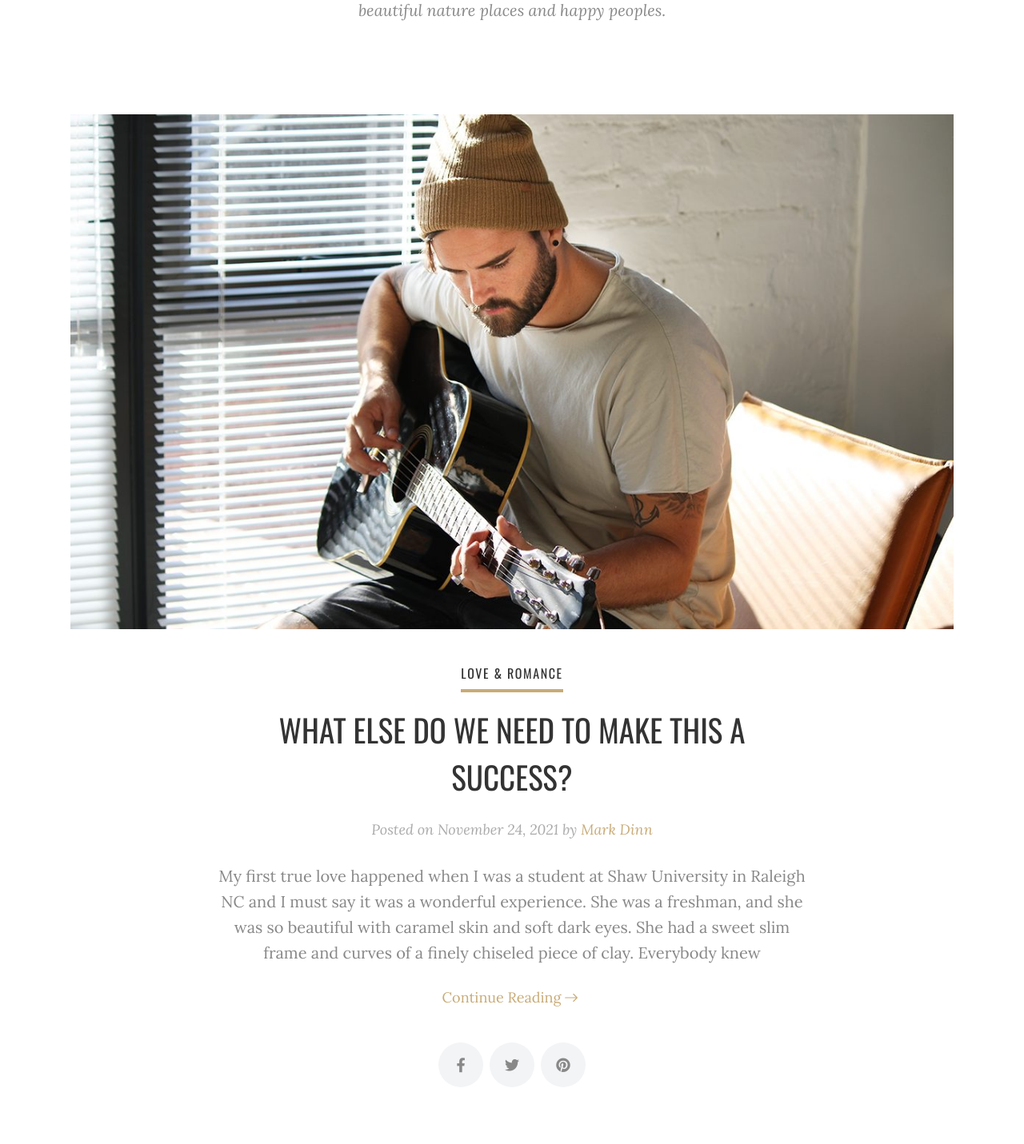
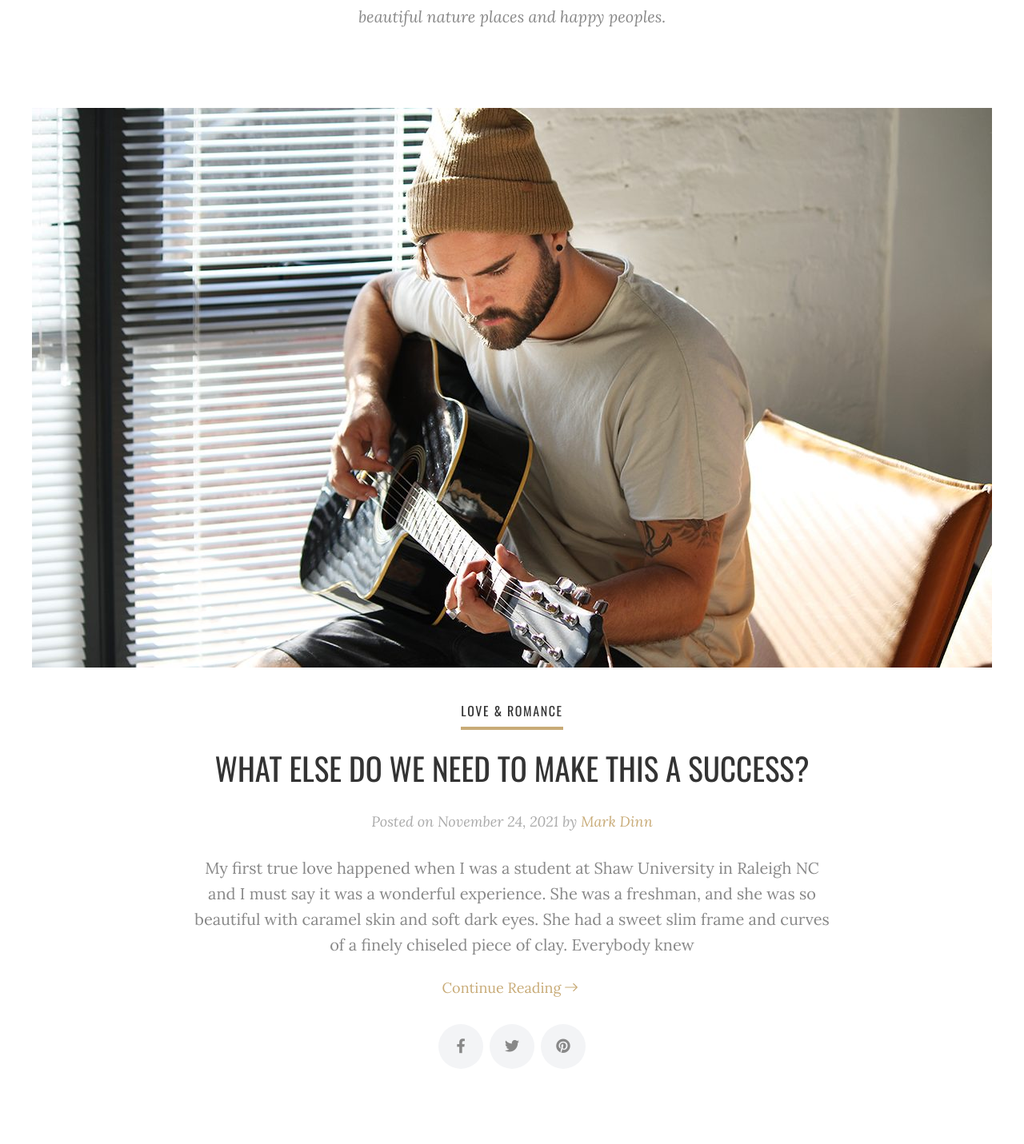
Before and after one commit to statichunt/techfeed-nextjs, a Next.js app: page / in a window 1280 px wide. Shown: the part 542-1973 px from the top of the page at 80% size. Built offline with nearby package versions, Linux system fonts and the light colour scheme.

Commit message:
update: home page

```diff
--- a/component/Blog/BlogPage.js
+++ b/component/Blog/BlogPage.js
@@ -22,17 +22,17 @@ const BlogPage = ({ posts, page, blogData }) => {
   });
   return (
     <>
-      <h1 className="pageTitle">{blogData.frontmatter.title}</h1>
+      <h1 className="pageTitle mt-16 md:mt-24">{blogData.frontmatter.title}</h1>
       <div
         dangerouslySetInnerHTML={{ __html: marked.parse(blogData.content) }}
         className="markdown mt-12"
         //
       ></div>
 
-      <div className="container postContents mx-auto">
+      <div className="container postContents mx-auto mb-16 md:mb-24">
         {currentPosts.map((blog) => (
           <div className=" blog" key={blog.slug}>
-            <div className=" blogImage">
+            <div className=" blogImage mb-8">
               <Link href={`/post/${blog.slug}`}>
                 <a>
                   <Image
@@ -48,15 +48,15 @@ const BlogPage = ({ posts, page, blogData }) => {
               </Link>
             </div>
 
-            <div className="h-auto my-6 sm:h-60 py-4">
-              <div className="blogTitle">
+            <div className="h-auto md:h-60 ">
+              <div className="blogTitle text-2xl md:text-xl">
                 <h3>
                   <Link href={`/post/${blog.slug}`}>
                     <a>{blog.frontmatter.title}</a>
                   </Link>
                 </h3>
               </div>
-              <div className="postsData leading-8">
+              <div className="postsData">
                 {blog.frontmatter.excerpt ? (
                   <p>{blog.frontmatter.excerpt.slice(0, 200)}</p>
                 ) : (
@@ -66,7 +66,7 @@ const BlogPage = ({ posts, page, blogData }) => {
             </div>
           </div>
         ))}
-        <div className="w-full sm:px-16 mx-auto flex justify-between  my-8 md:mt-12 transition">
+        <div className="w-full sm:px-16 mx-auto flex justify-between transition">
           <Pagination
             pageNumber={pageNumber}
             page={page}
--- a/component/Footer.js
+++ b/component/Footer.js
@@ -7,9 +7,9 @@ const Footer = () => {
   const { socialMedia } = socialIcon;
   const { footer } = footerData;
   return (
-    <div className="md:pb-16 md:pt-16 py-10 border-t border-borderDark">
+    <div className="md:py-16 py-10 border-t border-borderDark">
       <div className="flex flex-col justify-center items-center w-11/12 mx-auto">
-        <div className="flex ">
+        <div className="flex mb-4 sm:mb-8">
           {socialMedia.map((data) => (
             <Link href={data.link} key={data.name}>
               <a className="" target="_blank" rel="noflow">
@@ -20,7 +20,7 @@ const Footer = () => {
             </Link>
           ))}
         </div>
-        <div className="text-center mt-6 font-secondary text-large ">
+        <div className="text-center font-secondary text-large ">
           <p>
             <p
               className="inline-block markdown text-large"
--- a/component/Post.js
+++ b/component/Post.js
@@ -28,9 +28,9 @@ const Post = ({ value, page }) => {
         {currentPosts.map((data) => (
           <div
             key={data.slug}
-            className="w-full mt-6 md:mt-12 mb-8 md:px-12 block"
+            className="w-full mb-16 sm:mb-24 block"
           >
-            <div className="block">
+            <div className="block mb-10">
               <Image
                 alt="abc"
                 src={data.frontmatter.image}
@@ -41,8 +41,8 @@ const Post = ({ value, page }) => {
                 priority
               />
             </div>
-            <div className=" xl:w-4/6 lg:w-5/6 leading-8 w-full mx-auto">
-              <div className="text-center mt-6 mb-7 md:mt-10">
+            <div className="w-full mx-auto lg:w-4/6">
+              <div className="text-center mb-7">
                 <div className="mb-1.5">
                   <Link href={`/category/${data.category}`}>
                     {
@@ -52,14 +52,13 @@ const Post = ({ value, page }) => {
                     }
                   </Link>
                 </div>
-                <h2 className="heading transition hover:opacity-70 my-6 leading-normal ">
+                <h2 className="heading mt-7 mb-6 transition hover:opacity-70">
                   <Link href={`/post/${data.slug}`}>
                     <a>{data.frontmatter.title}</a>
                   </Link>
                 </h2>
-
                 <div className="">
-                  <p className="  italic font-secondary md:text-lg text-sm font-normal text-textGray">
+                  <p className=" italic font-secondary md:text-lg text-sm font-normal text-textGray">
                     Posted on{" "}
                     {currentDate.getFullYear() >
                     new Date(data.frontmatter.date).getFullYear() ? (
@@ -101,7 +100,6 @@ const Post = ({ value, page }) => {
                   </p>
                 </div>
               </div>
-
               <div className="postsData text-center">
                 {data.frontmatter.excerpt ? (
                   <p>{data.frontmatter.excerpt}</p>
@@ -109,11 +107,10 @@ const Post = ({ value, page }) => {
                   <p>{data.content.slice(0, 300).replace(/[!@#$%^&*]/g, "")}</p>
                 )}
               </div>
-
-              <div className="mt-6">
-                <div className="hover  flex-order mb-10">
+              <div className="">
+                <div className="hover flex-order mb-8">
                   <Link href={`/post/${data.slug}`}>
-                    <a className="flex-order text-large  capitalize ">
+                    <a className="flex-order sm:text-large text-base capitalize ">
                       continue reading
                       <span className="mx-1">
                         <BsArrowRight />
@@ -154,7 +151,7 @@ const Post = ({ value, page }) => {
         ))}
 
         {/* pagination  */}
-        <div className="w-full lg:w-4/6 mx-auto flex justify-between mb-8">
+        <div className="w-full mx-auto flex justify-between mb-16 sm:mb-24">
           <Pagination pageNumber={pageNumber} page={page}></Pagination>
         </div>
       </div>
--- a/pages/categories/index.js
+++ b/pages/categories/index.js
@@ -9,9 +9,9 @@ const Categories = ({ posts }) => {
 
   return (
     <Layout title="Category">
-      <h1 className="pageTitle">All Categories </h1>
+      <h1 className="pageTitle mt-16 md:mt-24">All Categories </h1>
 
-      <div className="categoryContainer postContents mb-8 md:mb-0">
+      <div className="categoryContainer postContents">
         {filterCategory.map((data) => (
           <Link key={data} href={`/category/${data.replace(/ /g, "-")}`}>
             <a className="capitalize ">
--- a/styles/globals.css
+++ b/styles/globals.css
@@ -5,7 +5,7 @@
 @layer components {
   /* common class */
   .heading {
-    @apply text-h4 md:text-h2 font-primary text-textDark my-3 font-medium uppercase;
+    @apply text-h5 md:text-h2 font-primary text-textDark my-3 font-medium uppercase;
   }
   .title {
     @apply font-primary text-base leading-7 pb-2 relative border-b-4 border-primaryColor cursor-pointer text-dark tracking-widest font-normal uppercase;
@@ -21,10 +21,10 @@
   }
   /*home page section */
   .postContents {
-    @apply px-4 sm:px-10 flex-order flex-wrap mx-auto md:my-10 font-secondary;
+    @apply px-4 sm:px-10 flex-order flex-wrap mx-auto font-secondary;
   }
   .postsData {
-    @apply font-secondary text-xl font-normal leading-8 text-center text-textColor;
+    @apply font-secondary sm:text-xl font-normal leading-7 sm:leading-8 text-center text-textColor pb-6;
   }
 
   /* nav and menubar section */
@@ -58,7 +58,7 @@
   }
   /* pagination */
   .buttonClass {
-    @apply sm:w-24 w-20 h-12 sm:h-12 rounded-full font-secondary uppercase bg-dark transition duration-300 ease-in-out hover:bg-primaryColor text-white block my-5 sm:text-base text-xs;
+    @apply sm:w-24 w-20 h-12 sm:h-12 rounded-full font-secondary uppercase bg-dark transition duration-300 ease-in-out hover:bg-primaryColor text-white block sm:text-base text-xs;
   }
   .buttonClass[disabled] {
     @apply cursor-not-allowed hover:bg-dark opacity-50;
@@ -85,11 +85,11 @@
   }
 
   .categoryTitle {
-    @apply md:mt-8 md:mb-24 text-dark transition duration-150 ease-in-out hover:opacity-70 p-2 lg:p-4 rounded-sm font-primary text-2xl;
+    @apply mb-6 md:mb-24 text-dark transition duration-150 ease-in-out hover:opacity-70  md:p-4 rounded-sm font-primary text-2xl;
   }
   /* both blog and category card */
   .blog {
-    @apply w-full md:w-1/2 lg:w-1/3 md:pr-5 sm:box-border md:mb-20 clear-both sm:px-2  text-textColor text-left;
+    @apply w-full md:w-1/2 lg:w-1/3  sm:box-border mb-8 md:mb-24 lg:mb-32 clear-both sm:px-2  text-textColor text-left block;
   }
 
   .blogImage {
@@ -130,7 +130,8 @@
     prose-h4:text-h4
     prose-a:hover
     prose-p:my-4
-    prose-p:text-h5
+    prose-p:sm:text-h5
+    prose-p:text-large
     prose-p:text-textDark
     prose-p:leading-8
     prose-a:no-underline;
```
Also changed, not shown: component/About/AboutData.js (+6 -6 lines), component/About/Author.js (+3 -3 lines).
